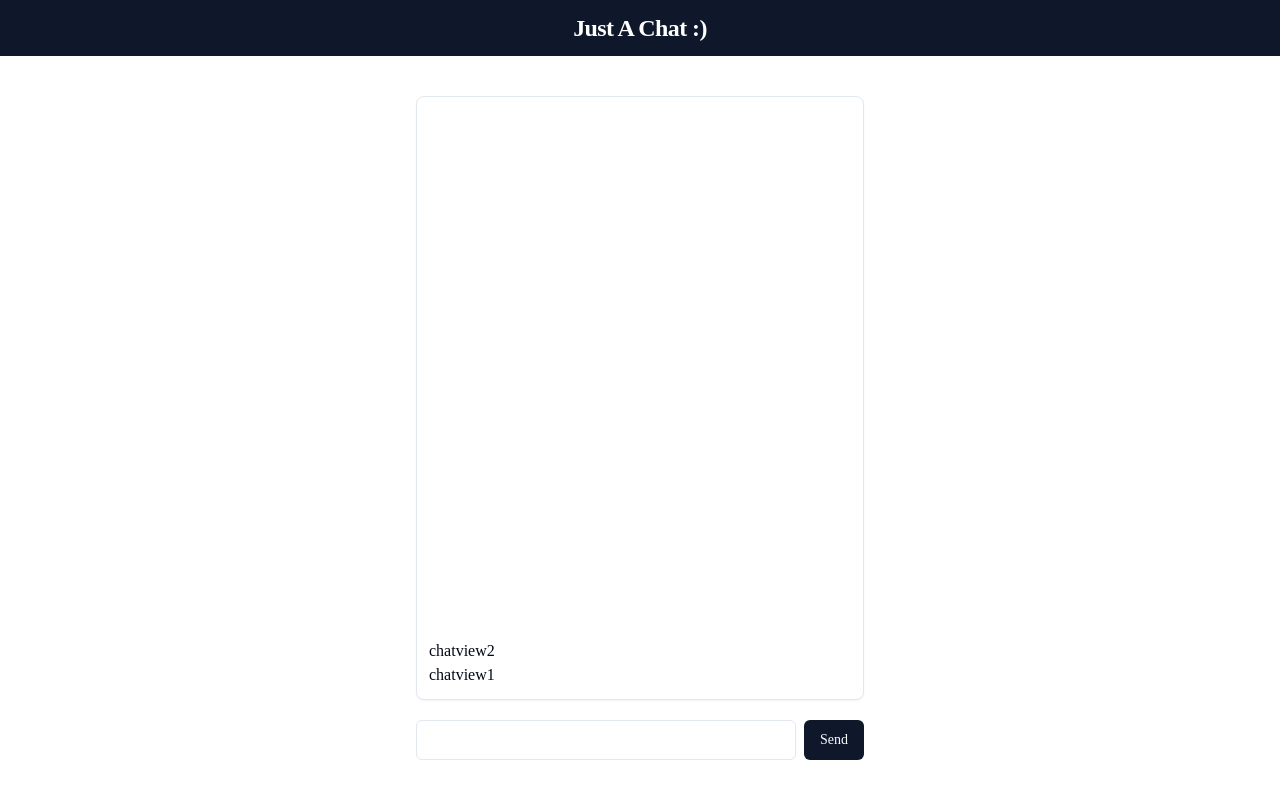
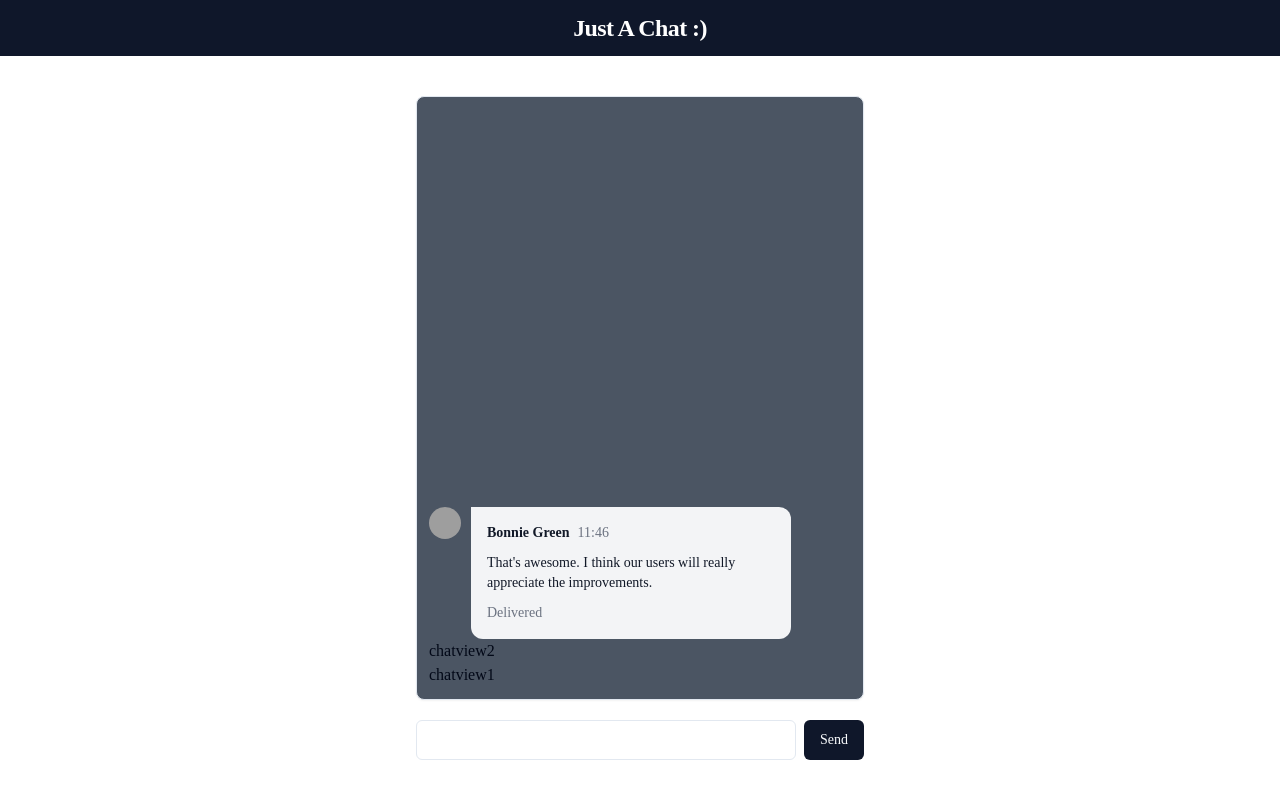
Before and after one commit to ykwimk/just-for-fun, a Next.js app: page / in a window 1280 px wide. Built offline with nearby package versions, Linux system fonts and the light colour scheme; grey boxes are pictures that could not be loaded.

Commit message:
feat: ChatBubble 컴포넌트 추가

```diff
--- /dev/null
+++ b/components/Chat/ChatView/ChatBubble/index.tsx
@@ -0,0 +1,49 @@
+interface IProps {
+  target?: 'ME' | 'YOU';
+  imgUrl?: string;
+  name?: string;
+  date?: string;
+  text?: string;
+  status?: string;
+}
+
+export default function ChatBubble({
+  target = 'YOU',
+  imgUrl = '/docs/images/people/profile-picture-3.jpg',
+  name = 'Bonnie Green',
+  date = '11:46',
+  text = "That's awesome. I think our users will really appreciate the improvements.",
+  status = 'Delivered',
+}: IProps) {
+  return (
+    <div
+      className={`flex items-start gap-2.5 ${target === 'ME' && 'justify-end'}`}
+    >
+      {target === 'YOU' && (
+        <img className="w-8 h-8 rounded-full" src={imgUrl} alt={name} />
+      )}
+      <div
+        className={`flex flex-col w-full max-w-[320px] leading-1.5 p-4 border-gray-200 bg-gray-100 ${
+          target === 'YOU'
+            ? 'rounded-e-xl rounded-es-xl'
+            : 'rounded-l-xl rounded-br-xl'
+        } dark:bg-gray-700`}
+      >
+        <div className="flex items-center space-x-2 rtl:space-x-reverse">
+          <span className="text-sm font-semibold text-gray-900 dark:text-white">
+            {name}
+          </span>
+          <span className="text-sm font-normal text-gray-500 dark:text-gray-400">
+            {date}
+          </span>
+        </div>
+        <p className="text-sm font-normal py-2.5 text-gray-900 dark:text-white">
+          {text}
+        </p>
+        <span className="text-sm font-normal text-gray-500 dark:text-gray-400">
+          {status}
+        </span>
+      </div>
+    </div>
+  );
+}
--- a/components/Chat/ChatView/index.tsx
+++ b/components/Chat/ChatView/index.tsx
@@ -1,10 +1,12 @@
 import { Card } from '@/app/ui/card';
+import ChatBubble from './ChatBubble';
 
 export default function ChatView() {
   return (
-    <Card className="w-full h-full flex flex-col-reverse mb-5 p-3">
+    <Card className="w-full h-full flex flex-col-reverse mb-5 p-3 bg-gray-600">
       <div>chatview1</div>
       <div>chatview2</div>
+      <ChatBubble />
     </Card>
   );
 }
```
